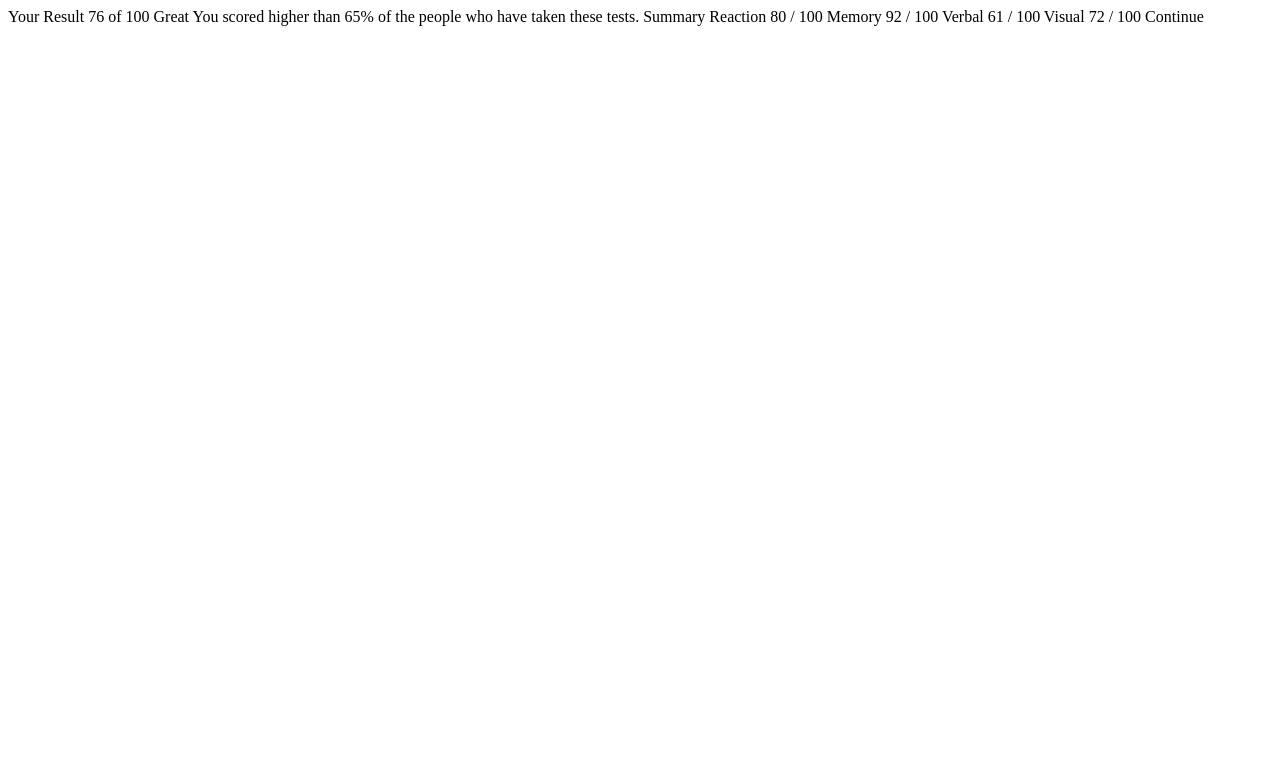
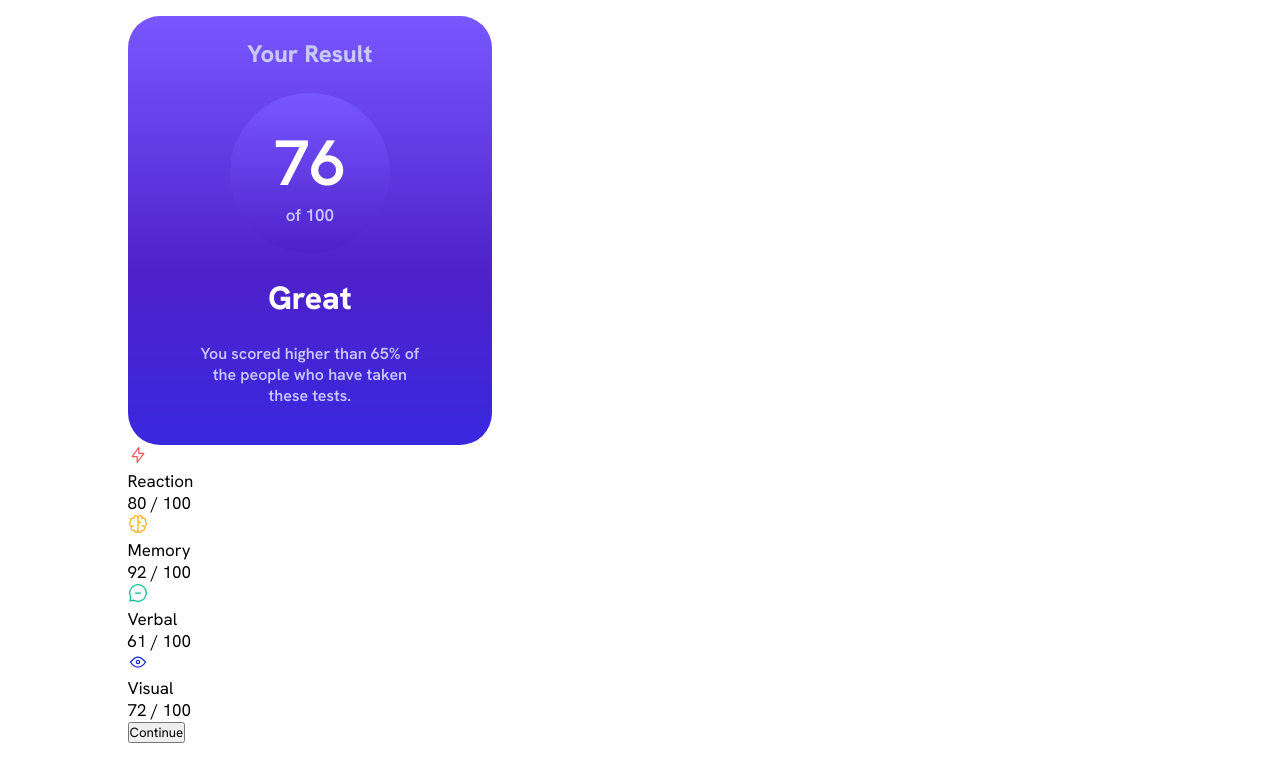
Before and after one commit to MarlonM-Dev/Results-summary-component, a plain HTML site: page index.html in a window 1280 px wide. Drawn offline with Linux system fonts and the light colour scheme.

Commit message:
conpleted the right-side

```diff
--- a/index.html
+++ b/index.html
@@ -9,11 +9,48 @@
       sizes="32x32"
       href="./assets/images/favicon-32x32.png"
     />
+    <link rel="stylesheet" href="style.css" />
     <title>Frontend Mentor | Results summary component</title>
   </head>
   <body>
-    Your Result 76 of 100 Great You scored higher than 65% of the people who
-    have taken these tests. Summary Reaction 80 / 100 Memory 92 / 100 Verbal 61
-    / 100 Visual 72 / 100 Continue
+    <main class="container">
+      <div class="left-box">
+        <p class="result">Your Result</p>
+        <div class="circle">
+          <h1 class="rating">76</h1>
+          <p class="max-rating">of 100</p>
+        </div>
+        <h1 class="text-great">Great</h1>
+        <p class="msg">
+          You scored higher than 65% of the people who have taken these tests.
+        </p>
+      </div>
+
+      <!-- right-side -->
+
+      <div class="right-box">
+        <div class="wrapper">
+          <img src="./assets/images/icon-reaction.svg" />
+          <p>Reaction</p>
+          <p>80 <span>/ 100</span></p>
+        </div>
+        <div class="wrapper">
+          <img src="./assets/images/icon-memory.svg" />
+          <p>Memory</p>
+          <p>92 <span>/ 100</span></p>
+        </div>
+        <div class="wrapper">
+          <img src="./assets/images/icon-verbal.svg" />
+          <p>Verbal</p>
+          <p>61 <span>/ 100</span></p>
+        </div>
+        <div class="wrapper">
+          <img src="./assets/images/icon-visual.svg" />
+          <p>Visual</p>
+          <p>72 <span>/ 100</span></p>
+        </div>
+        <button>Continue</button>
+      </div>
+    </main>
   </body>
 </html>
--- /dev/null
+++ b/style.css
@@ -0,0 +1,150 @@
+@font-face {
+    font-family: Hanken Grotesk;
+    src: url(./assets/fonts/HankenGrotesk-VariableFont_wght.ttf);
+}
+
+:root {
+    --clr-white: #ffffff;
+    --clr-pale-blue: #ebf1ff;
+    --clr-light-lavender: #c8c7ff;
+    --clr-slate-gray: #303b5a;
+    --clr-bg-slate-blue: #7857ff;
+    --clr-bg-royal-blue: #2e2be9;
+    --clr-violet-blue: #4e21ca;
+    --clr-persian-blue: #2421ca00;
+    --clr-light-red: #ff5757;
+    --clr-orange-yellow: #ffb01f;
+    --clr-green-teal: #00bd91;
+    --clr-cobalt-blue: #1125d4;
+}
+
+p {
+    font-size: 17px;
+}
+
+* {
+    font-family: Hanken Grotesk;
+    margin: 0;
+    padding: 0;
+}
+
+.container {
+    width: 64.063rem;
+    margin-left: auto;
+    margin-right: auto;
+    padding: 1rem;
+    /* border: 2px solid red */
+}
+
+.left-box {
+    background-image: linear-gradient(var(--clr-bg-slate-blue), var(--clr-violet-blue), var(--clr-bg-royal-blue) 120%);
+    width: 20em;
+    height: 24em;
+    display: flex;
+    flex-direction: column;
+    align-items: center;
+    text-align: center;
+    gap: 1.5em;
+    padding: 1.4em;
+    border-radius: 2em;
+}
+
+.circle {
+    background-image: linear-gradient(var(--clr-bg-slate-blue), var(--clr-violet-blue));
+    border-radius: 100%;
+    width: 10em;
+    height: 10em;
+    display: flex;
+    flex-direction: column;
+    justify-content: center;
+    align-items: center
+}
+
+.result {
+    font-weight: 800;
+    color: var(--clr-light-lavender);
+    font-size: 1.5em;
+}
+
+.rating {
+    color: var(--clr-white);
+    font-size: 4em;
+    font-weight: 600;
+}
+
+.max-rating {
+    color: var(--clr-light-lavender);
+    font-weight: 600;
+}
+
+.text-great {
+    font-weight: 800;
+    color: var(--clr-white);
+}
+
+.msg {
+    color: var(--clr-light-lavender);
+    font-weight: 600;
+    max-width: 25ch;
+    font-size: 16px;
+}
+
+
+/* right-side */
+
+
+
+
+/* MEDIA QUERIES START */
+
+/* xs */
+@media (min-width: 475px) {
+    .container {
+        max-width: 475px;
+    }
+}
+
+
+/* sm */
+@media (min-width: 640px) {
+    .container {
+        max-width: 640px;
+    }
+}
+
+
+/* md */
+@media (min-width: 768px) {
+    .container {
+        max-width: 768px;
+    }
+}
+
+
+/* lg */
+@media (min-width: 1024px) {
+    .container {
+        max-width: 1024px;
+    }
+
+    .section {
+        margin-top: 5rem;
+    }
+
+}
+
+
+/* xl */
+@media (min-width: 1280px) {
+    .container {
+        max-width: 1280px;
+    }
+}
+
+
+/* 2xl */
+@media (min-width: 1536px) {
+    .container {
+        max-width: 1536px;
+    }
+}
```
